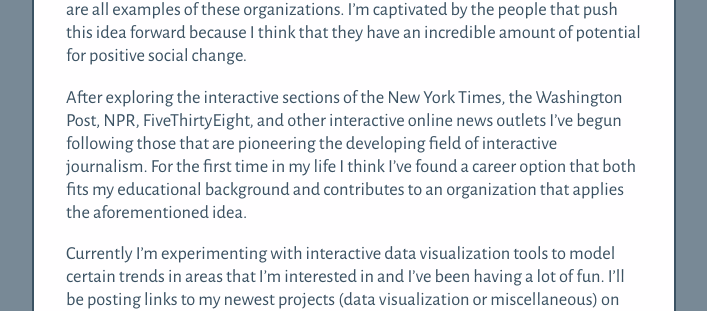
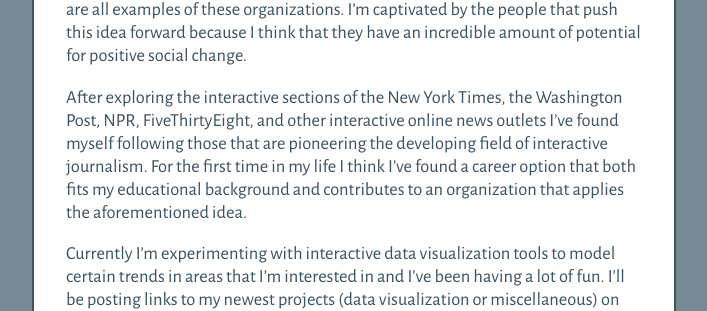
Before and after one commit to ryomayes/ryomayes.github.io, a Jekyll site: the page built from about.html, in a window 1280 px wide. Shown: the part 564-875 px from the top of the page, without its empty margins (96-803 px from the left). Built offline with Jekyll 4.4.1, drawn with Linux system fonts in a browser that asks for light colours.

Commit message:
touch-ups

```diff
--- a/about.html
+++ b/about.html
@@ -6,7 +6,7 @@
 <img src="/src/img/me.png">
 <p>In recent years, I’ve been paying more attention to organizations that focus their efforts on producing useful information on the internet and crafting it in a way that makes it easily digestible for users. Khan Academy, Wikipedia and Duolingo are all examples of these organizations. I’m captivated by the people that push this idea forward because I think that they have an incredible amount of potential for positive social change.</p>
 
-<p>After exploring the interactive sections of the New York Times, the Washington Post, NPR, FiveThirtyEight, and other interactive online news outlets I’ve begun following those that are pioneering the developing field of interactive journalism. For the first time in my life I think I’ve found a career option that both fits my educational background and contributes to an organization that applies the aforementioned idea.</p>
+<p>After exploring the interactive sections of the New York Times, the Washington Post, NPR, FiveThirtyEight, and other interactive online news outlets I’ve found myself following those that are pioneering the developing field of interactive journalism. For the first time in my life I think I’ve found a career option that both fits my educational background and contributes to an organization that applies the aforementioned idea.</p>
 
 <p>Currently I’m experimenting with interactive data visualization tools to model certain trends in areas that I’m interested in and I’ve been having a lot of fun. I’ll be posting links to my newest projects (data visualization or miscellaneous) on this website and an overview of my thought process behind each project.</p>
 
--- a/src/css/style.css
+++ b/src/css/style.css
@@ -18,6 +18,7 @@
    	-webkit-align-items: center;
    	align-items: center;
    	font-family: "Alegreya Sans", sans-serif;
+   	overflow: scroll;
 }
 p {
 	font-size: 1.15em;
@@ -61,8 +62,9 @@
 	width: 45%;
 }
 #about-container {
+	height: 95%;
 	position: relative;
-	margin: 10% 5em 5em 6em;
+	margin: 4em 5em 5em 6em;
 }
 #about h1 {
 	font-family: "Source Sans Pro", serif;
```
